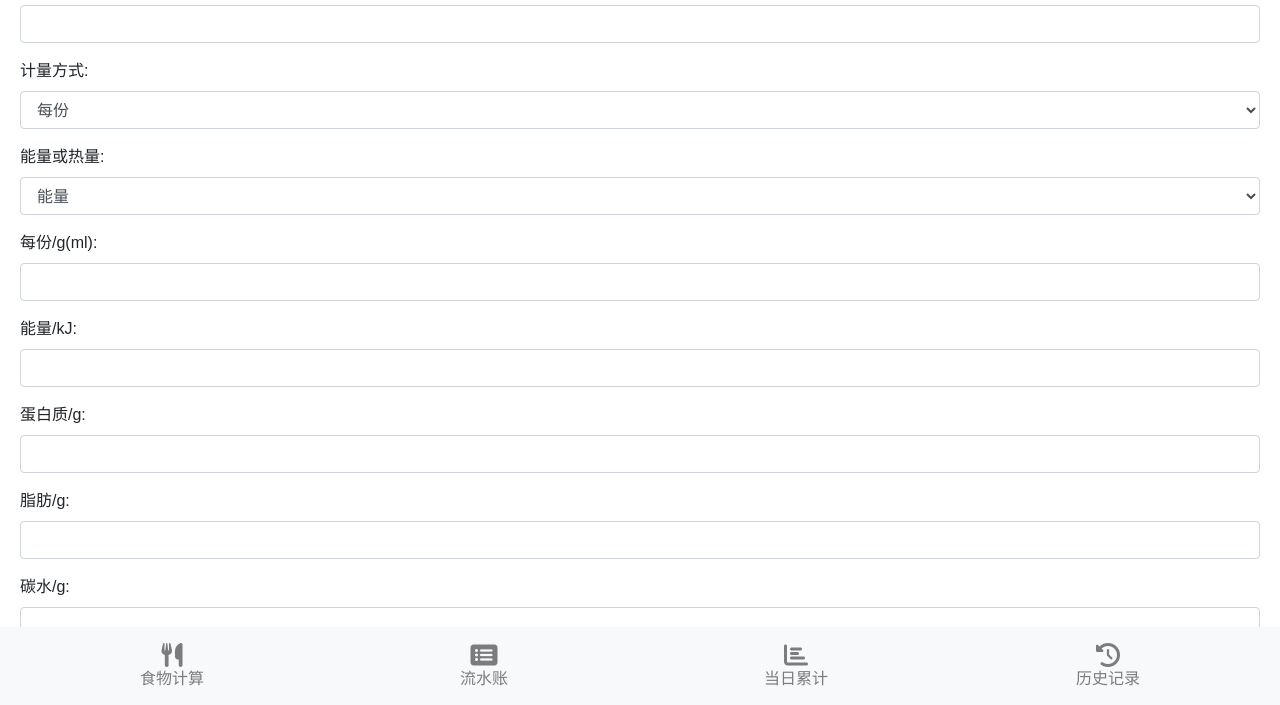
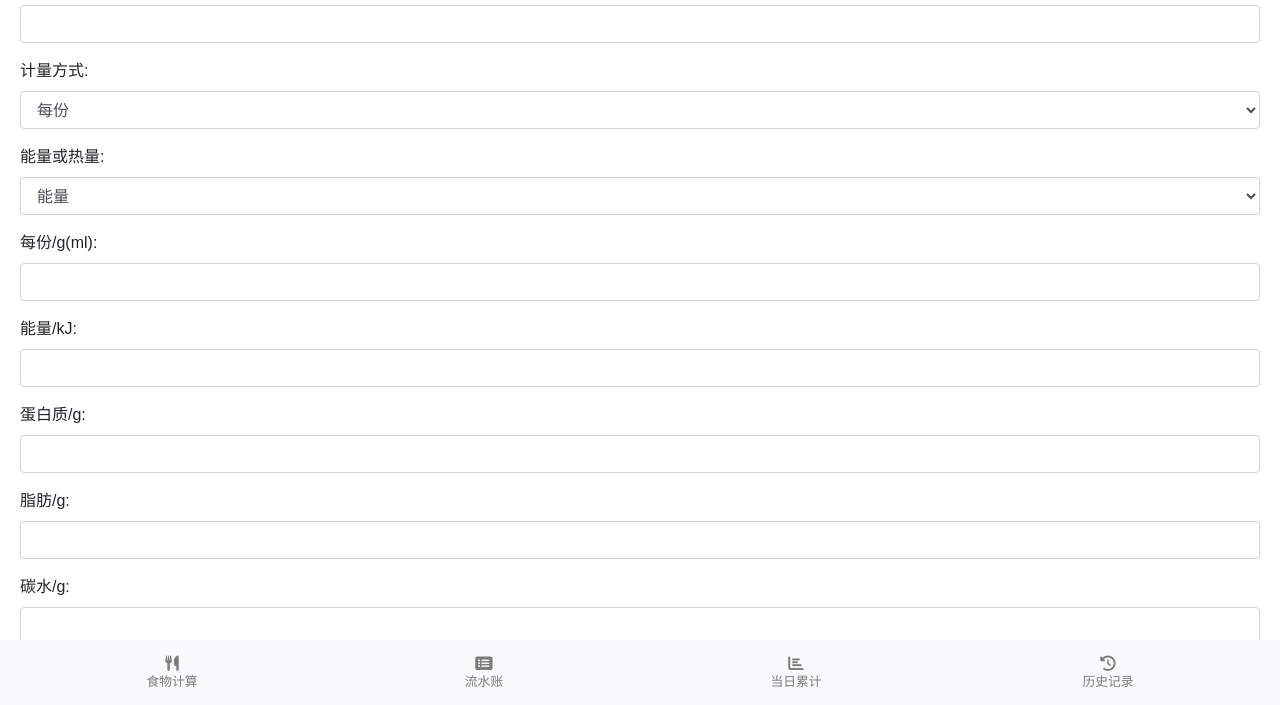
Before and after one commit to FrancoisHAce/Copilot-Healthy-Diet, a plain HTML site: page index.html in a window 1280 px wide. Shown: the part 93-798 px from the top of the page. Drawn offline with nearby package versions, Linux system fonts and the light colour scheme.

Commit message:
Update styles.css

```diff
--- a/styles.css
+++ b/styles.css
@@ -19,6 +19,12 @@ body {
 .mb-3 {
     margin-bottom: 1rem;
 }
+.navbar-nav {
+    display: flex;
+    flex-direction: row;
+    justify-content: space-around; /* 保证选项卡在水平方向上均匀排列 */
+    width: 100%;
+}
 .navbar-nav .nav-item {
     flex-grow: 1;
     text-align: center;
@@ -29,9 +35,10 @@ body {
     align-items: center;
     justify-content: center;
     color: black;
+    font-size: 0.8em; /* 调整字体大小 */
 }
 .navbar-nav .nav-link i {
-    font-size: 1.5em;
+    font-size: 1.2em; /* 调整图标大小 */
 }
 .tab-content {
     padding: 20px;
```
